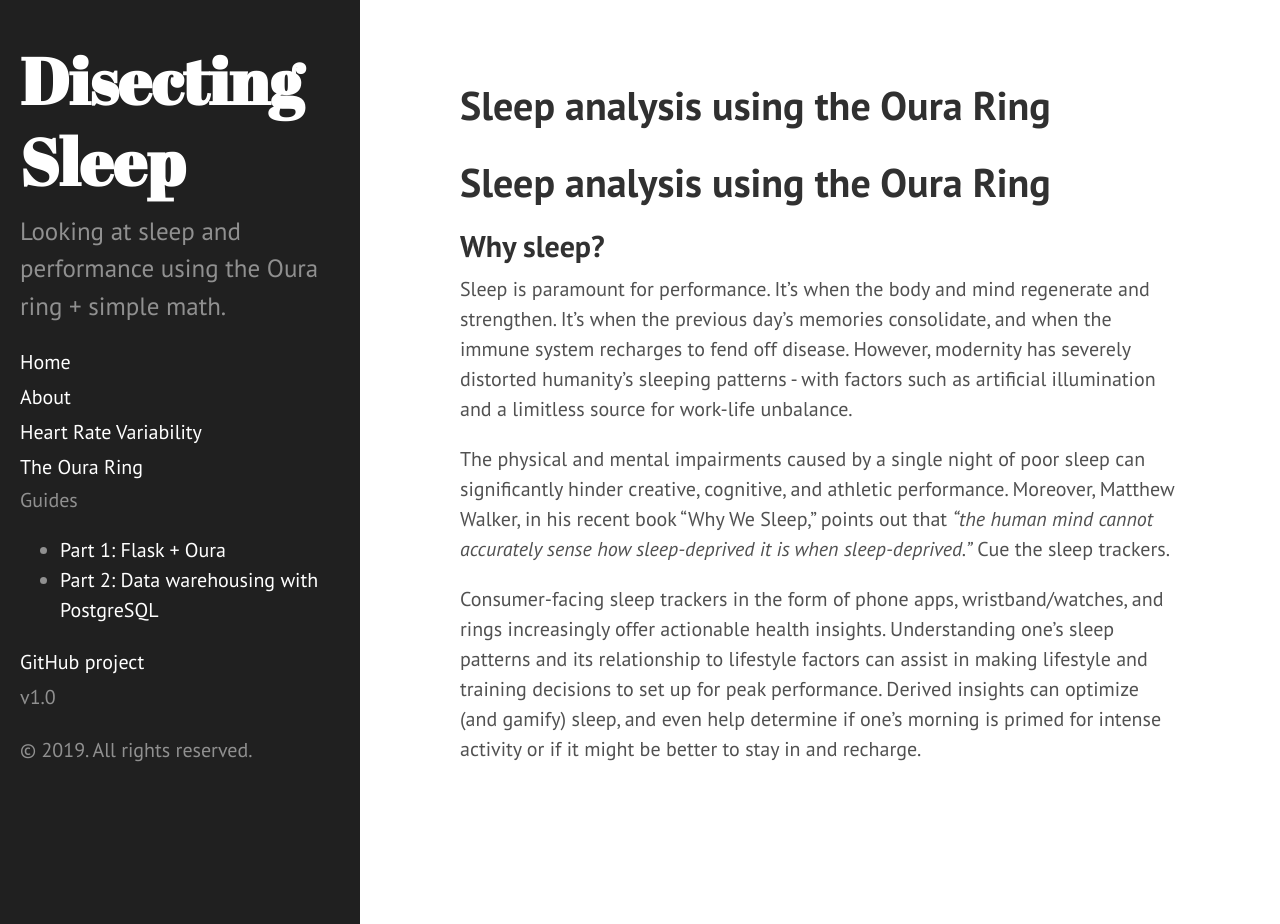
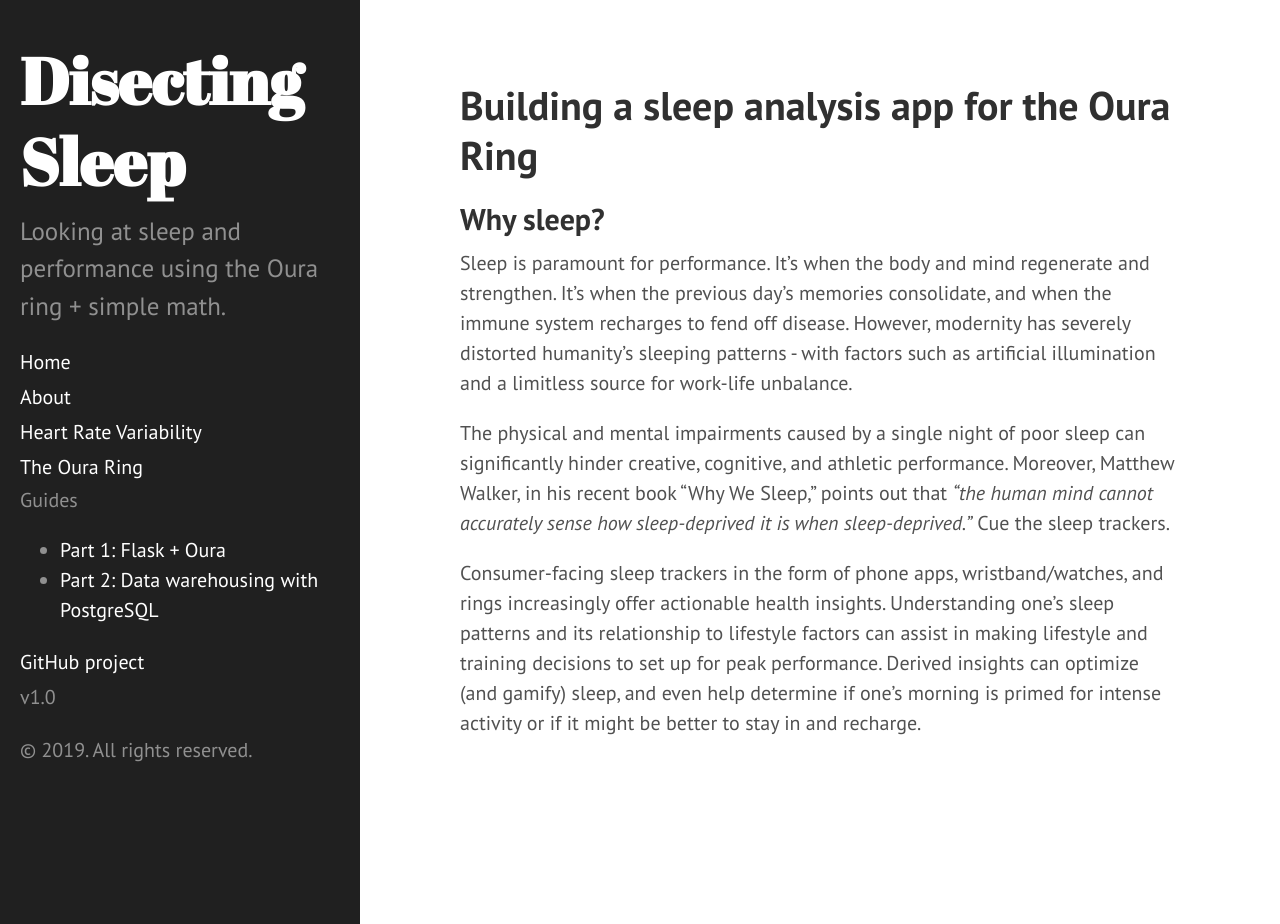
Before and after one commit to mindatasleep/oura, a Jekyll site: the page built from index.markdown, in a window 1280 px wide and 924 px high. Built offline with Jekyll 4.4.1, drawn with Linux system fonts in a browser that asks for light colours; Markdown is read by kramdown in place of the engine named in the settings; our own code applies the rules of GitHub Pages for plain Markdown files.

Commit message:
update index.markdown

```diff
--- a/index.markdown
+++ b/index.markdown
@@ -3,9 +3,10 @@
 # To modify the layout, see https://jekyllrb.com/docs/themes/#overriding-theme-defaults
 
 layout: home
+title: Building a sleep analysis app for the Oura Ring
+
+
 ---
-
-# Sleep analysis using the Oura Ring
 
 ## Why sleep?
 
```
